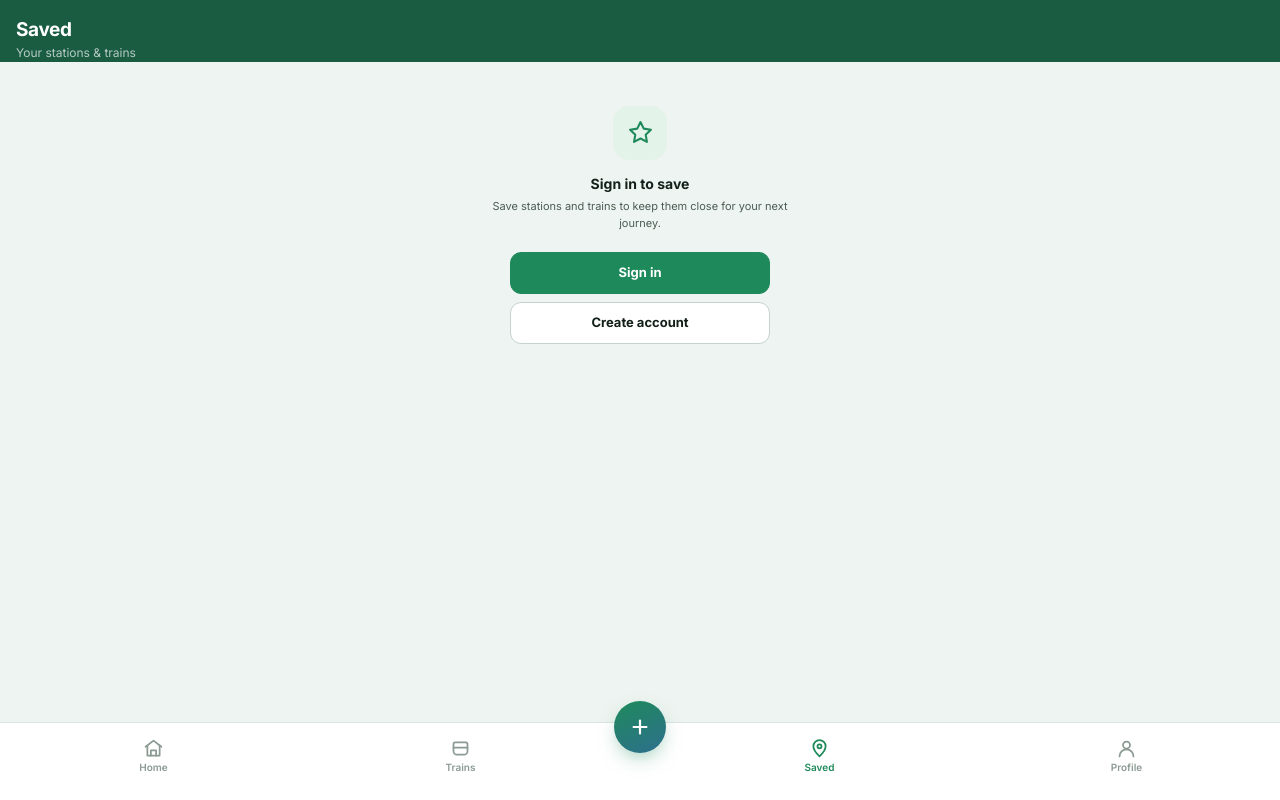
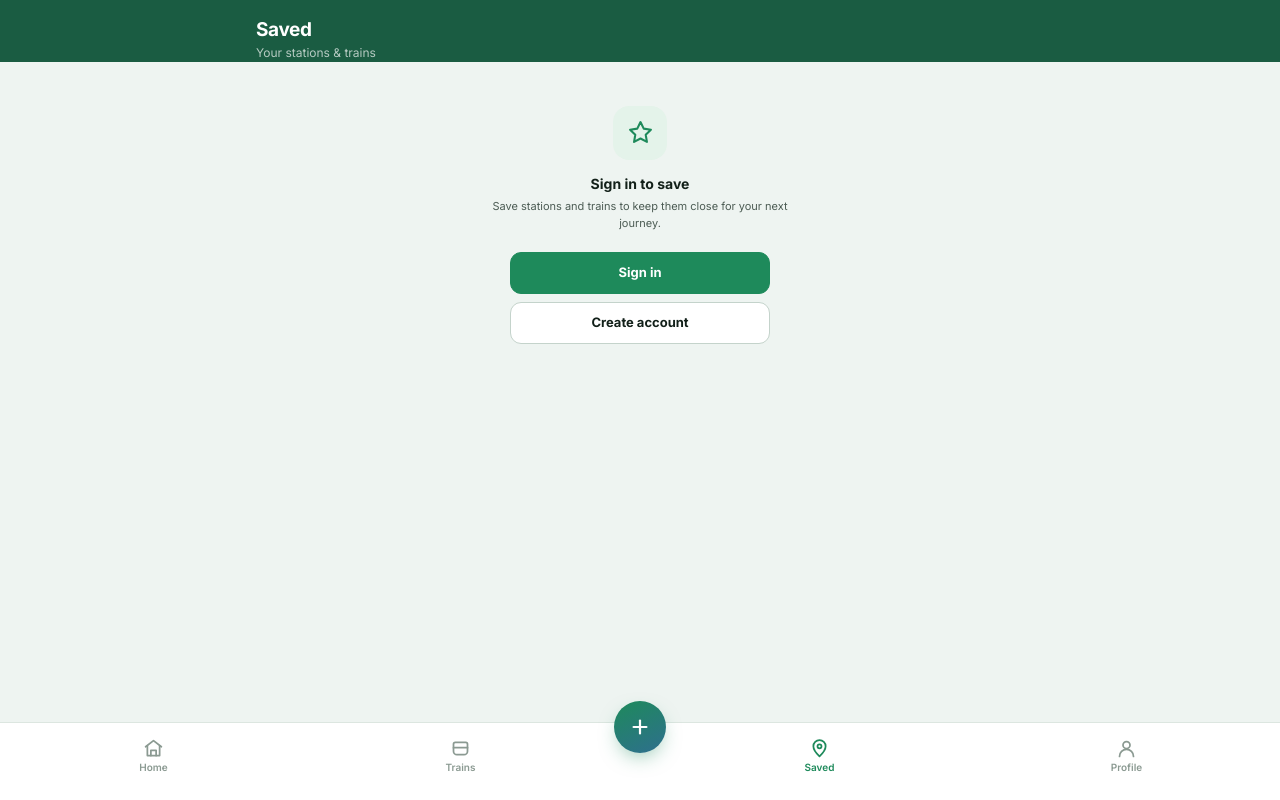
Before and after one commit to athikapriya/trainlive-web, a React (Vite) app: page /saved in a window 1280 px wide. Built offline with nearby package versions, Linux system fonts and the light colour scheme; no server answers.

Commit message:
feat(saved): center content with responsive widths

```diff
--- a/src/pages/Saved/Saved.jsx
+++ b/src/pages/Saved/Saved.jsx
@@ -23,7 +23,6 @@ function Saved() {
     const [error, setError] = useState(null);
 
     const [deletingId, setDeletingId] = useState(null);
-
 
     useEffect(() => {
         if (authLoading) {
@@ -92,7 +91,6 @@ function Saved() {
         };
     }, [accessToken, isAuthenticated, authLoading]);
 
-
     const handleStationClick = (savedStation) => {
         const station = savedStation.station_details;
 
@@ -112,7 +110,6 @@ function Saved() {
 
         navigate(`/?train=${train.number}`);
     };
-
 
     const handleRemoveStation = async (event, savedStation) => {
         event.stopPropagation();
@@ -135,7 +132,6 @@ function Saved() {
             setDeletingId(null);
         }
     };
-
 
     const handleRemoveTrain = async (event, savedTrain) => {
         event.stopPropagation();
@@ -163,6 +159,7 @@ function Saved() {
         return (
             <main className={styles.page}>
                 <div className={styles.header}>
+                    <div className={styles.headerInner}>
                         <div className={styles.headerTitle}>Saved</div>
 
                         <div className={styles.headerSubtitle}>Your stations & trains</div>
@@ -177,29 +174,34 @@ function Saved() {
                             </button>
                         </div>
                     </div>
+                </div>
 
                 <div className={styles.content}>
+                    <div className={styles.contentInner}>
                         <div className={styles.loadingState}>
                             <div className={styles.spinner} />
 
                             <span>Loading saved items...</span>
                         </div>
                     </div>
+                </div>
             </main>
         );
     }
-
 
     if (!isAuthenticated) {
         return (
             <main className={styles.page}>
                 <div className={styles.header}>
+                    <div className={styles.headerInner}>
                         <div className={styles.headerTitle}>Saved</div>
 
                         <div className={styles.headerSubtitle}>Your stations & trains</div>
                     </div>
+                </div>
 
                 <div className={styles.content}>
+                    <div className={styles.contentInner}>
                         <div className={styles.authState}>
                             <div className={styles.stateIcon}>
                                 <FiStar size={25} />
@@ -215,9 +217,14 @@ function Saved() {
                                 Sign in
                             </button>
 
-                        <button type="button" className={styles.secondaryButton} onClick={() => navigate("/register")}>
+                            <button
+                                type="button"
+                                className={styles.secondaryButton}
+                                onClick={() => navigate("/register")}
+                            >
                                 Create account
                             </button>
+                        </div>
                     </div>
                 </div>
             </main>
@@ -228,12 +235,15 @@ function Saved() {
         return (
             <main className={styles.page}>
                 <div className={styles.header}>
+                    <div className={styles.headerInner}>
                         <div className={styles.headerTitle}>Saved</div>
 
                         <div className={styles.headerSubtitle}>Your stations & trains</div>
                     </div>
+                </div>
 
                 <div className={styles.content}>
+                    <div className={styles.contentInner}>
                         <div className={styles.emptyState}>
                             <div className={styles.stateIcon}>
                                 <FiStar size={25} />
@@ -244,6 +254,7 @@ function Saved() {
                             <p className={styles.stateText}>{error}</p>
                         </div>
                     </div>
+                </div>
             </main>
         );
     }
@@ -251,6 +262,7 @@ function Saved() {
     return (
         <main className={styles.page}>
             <div className={styles.header}>
+                <div className={styles.headerInner}>
                     <div className={styles.headerTitle}>Saved</div>
 
                     <div className={styles.headerSubtitle}>Your stations & trains</div>
@@ -273,9 +285,10 @@ function Saved() {
                         </button>
                     </div>
                 </div>
+            </div>
 
             <div className={styles.content}>
-
+                <div className={styles.contentInner}>
                     {activeTab === "stations" && (
                         <>
                             {stations.length === 0 ? (
@@ -286,7 +299,9 @@ function Saved() {
 
                                     <h2 className={styles.stateTitle}>No saved stations yet</h2>
 
-                                <p className={styles.stateText}>Save a station from search results to pin it here.</p>
+                                    <p className={styles.stateText}>
+                                        Save a station from search results to pin it here.
+                                    </p>
                                 </div>
                             ) : (
                                 <div className={styles.list}>
@@ -385,11 +400,15 @@ function Saved() {
                                                             <div className={styles.primaryText}>{train.name}</div>
 
                                                             {train.name_bn && (
-                                                            <div className={styles.secondaryText}>{train.name_bn}</div>
+                                                                <div className={styles.secondaryText}>
+                                                                    {train.name_bn}
+                                                                </div>
                                                             )}
 
                                                             <div className={styles.trainMeta}>
-                                                            <span className={styles.trainNumber}>#{train.number}</span>
+                                                                <span className={styles.trainNumber}>
+                                                                    #{train.number}
+                                                                </span>
 
                                                                 {train.direction && (
                                                                     <span className={styles.direction}>
@@ -424,6 +443,7 @@ function Saved() {
                         </>
                     )}
                 </div>
+            </div>
         </main>
     );
 }
--- a/src/pages/Saved/Saved.module.css
+++ b/src/pages/Saved/Saved.module.css
@@ -8,11 +8,21 @@
     overflow: hidden;
 }
 
+/* =========================================================
+   Header
+   ========================================================= */
+
 .header {
+    width: 100%;
     flex: 0 0 auto;
-    padding: 18px 16px 0;
     background: var(--rail2);
     color: #ffffff;
+}
+
+.headerInner {
+    width: 80%;
+    margin: 0 auto;
+    padding: 18px 0 0;
 }
 
 .headerTitle {
@@ -54,15 +64,24 @@
     font-weight: 700;
 }
 
+/* =========================================================
+   Content
+   ========================================================= */
+
 .content {
     flex: 1 1 auto;
     min-height: 0;
     overflow-y: auto;
     overflow-x: hidden;
-    padding: 14px;
+    padding: 14px 0;
     background: var(--bg);
     -webkit-overflow-scrolling: touch;
     scrollbar-width: thin;
+}
+
+.contentInner {
+    width: 80%;
+    margin: 0 auto;
 }
 
 .content::-webkit-scrollbar {
@@ -73,6 +92,10 @@
     background: var(--line-strong);
     border-radius: 999px;
 }
+
+/* =========================================================
+   Saved list
+   ========================================================= */
 
 .list {
     display: flex;
@@ -183,6 +206,10 @@
     font-weight: 700;
 }
 
+/* =========================================================
+   Star button
+   ========================================================= */
+
 .starButton {
     width: 32px;
     height: 32px;
@@ -213,6 +240,10 @@
     opacity: 0.45;
     cursor: default;
 }
+
+/* =========================================================
+   Card footer
+   ========================================================= */
 
 .cardFooter {
     display: flex;
@@ -245,6 +276,10 @@
     flex: 0 0 auto;
     color: var(--line-strong);
 }
+
+/* =========================================================
+   Empty states
+   ========================================================= */
 
 .emptyState {
     display: flex;
@@ -287,6 +322,10 @@
     font-size: 11px;
     line-height: 1.55;
 }
+
+/* =========================================================
+   Authentication state
+   ========================================================= */
 
 .authState {
     min-height: 100%;
@@ -340,9 +379,12 @@
     background: var(--surface-2);
 }
 
+/* =========================================================
+   Loading
+   ========================================================= */
+
 .loadingState {
     min-height: 100%;
-
     display: flex;
     flex-direction: column;
     align-items: center;
@@ -368,15 +410,34 @@
 }
 
 /* =========================================================
-   Responsive
+   Large screens
    ========================================================= */
+
+@media (min-width: 900px) {
+    .headerInner,
+    .contentInner {
+        width: 60%;
+        max-width: 900px;
+    }
+}
+
+/* =========================================================
+   Mobile
+   ========================================================= */
+
 @media (max-width: 480px) {
-    .header {
+    .headerInner {
+        width: 100%;
         padding: 17px 14px 0;
     }
 
     .content {
-        padding: 12px 14px;
+        padding: 12px 0;
+    }
+
+    .contentInner {
+        width: 100%;
+        padding: 0 14px;
     }
 
     .card {
```
Lines whose indentation alone changed are shown as unchanged.
